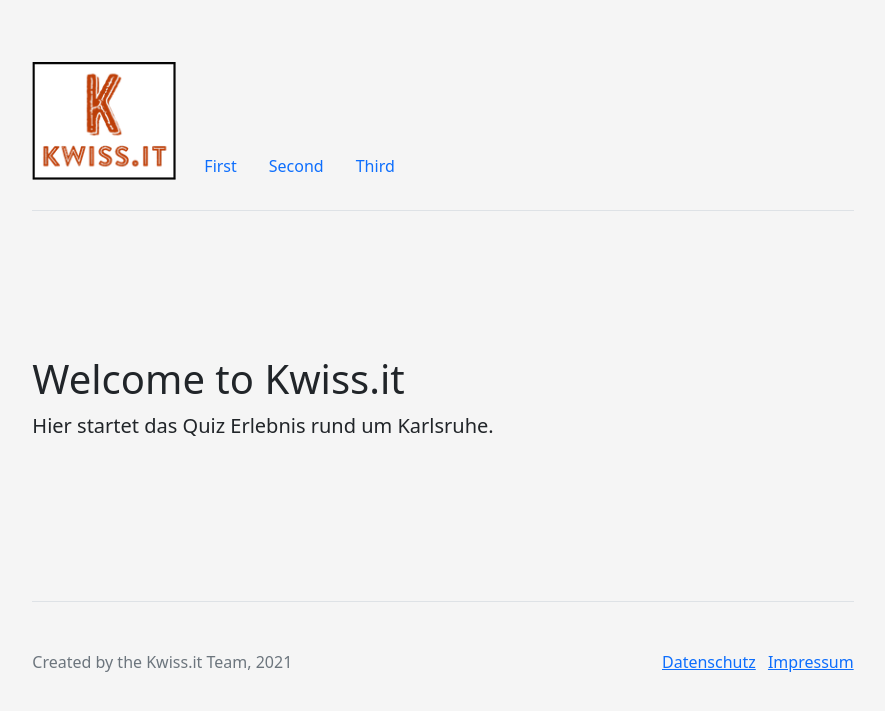
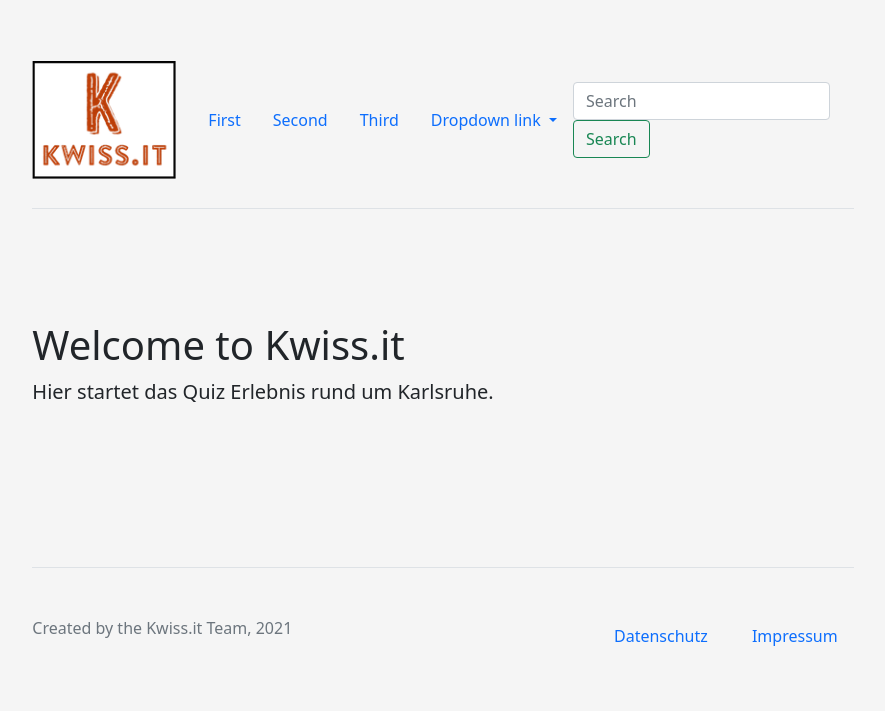
Before and after one commit to tringers/kwiss.it, a Django app: page / in a window 1280 px wide. Shown: the top 711 px of the page, without its empty margins (197-1082 px from the left). Run offline with Django 3.2, Linux system fonts and the light colour scheme; some libraries are stand-ins or nearby versions.

Commit message:
Test für Sascha

```diff
--- a/kwiss_it/static/css/base.css
+++ b/kwiss_it/static/css/base.css
@@ -1,5 +1,5 @@
 .navbar {
-  margin-top:90px;
+  /*margin-top:90px;*/
 }
 
 body {
--- a/kwiss_it/templates/kwiss_it/base.html
+++ b/kwiss_it/templates/kwiss_it/base.html
@@ -14,12 +14,13 @@
 <body>
 
 <div class="col-lg-8 mx-auto p-3 py-md-5">
-    <header class="d-flex align-items-center pb-3 mb-5 border-bottom">
-        <a href="{% url 'index' %}" class="d-flex align-items-center text-dark text-decoration-none">
-            <img src="../../static/images/Logo.png" alt="">
-        </a>
+    <header class="d-flex align-items-center pb-3 mb-3 border-bottom">
         <nav class="navbar navbar-expand-lg bg-transparent">
-            <div class="container-fluid">
+            <a href="{% url 'index' %}" class="navbar-brand d-flex align-items-center text-dark text-decoration-none">
+                <img src="../../static/images/Logo.png" alt="">
+            </a>
+
+            <div class="collapse navbar-collapse">
                 <ul class="nav">
                     <li class="nav-item">
                         <a class="nav-link" href="#">First</a>
@@ -30,8 +31,23 @@
                     <li class="nav-item">
                         <a class="nav-link" href="#">Third</a>
                     </li>
+                    <li class="nav-item dropdown">
+                        <a class="nav-link dropdown-toggle" href="#" id="navbarDropdownMenuLink" role="button" data-toggle="dropdown" aria-haspopup="true" aria-expanded="false">
+                            Dropdown link
+                        </a>
+                        <div class="dropdown-menu" aria-labelledby="navbarDropdownMenuLink">
+                            <a class="dropdown-item" href="#">Action</a>
+                            <a class="dropdown-item" href="#">Another action</a>
+                            <a class="dropdown-item" href="#">Something else here</a>
+                        </div>
+                    </li>
                 </ul>
             </div>
+
+            <form class="form-inline my-2 my-lg-0">
+                <input class="form-control mr-sm-2" type="search" placeholder="Search" aria-label="Search">
+                <button class="btn btn-outline-success my-2 my-sm-0" type="submit">Search</button>
+            </form>
         </nav>
     </header>
 </div>
@@ -48,10 +64,10 @@
         </ul>
         <ul class="list-inline">
             <li class="list-inline-item pl-2">
-                <a href="{% url 'datenschutz' %}" class="">Datenschutz</a>
+                <a href="{% url 'datenschutz' %}" class="nav-link">Datenschutz</a>
             </li>
             <li class="list-inline-item pl-2">
-                <a href="{% url 'impressum' %}" class="">Impressum</a>
+                <a href="{% url 'impressum' %}" class="nav-link">Impressum</a>
             </li>
         </ul>
     </footer>
```
